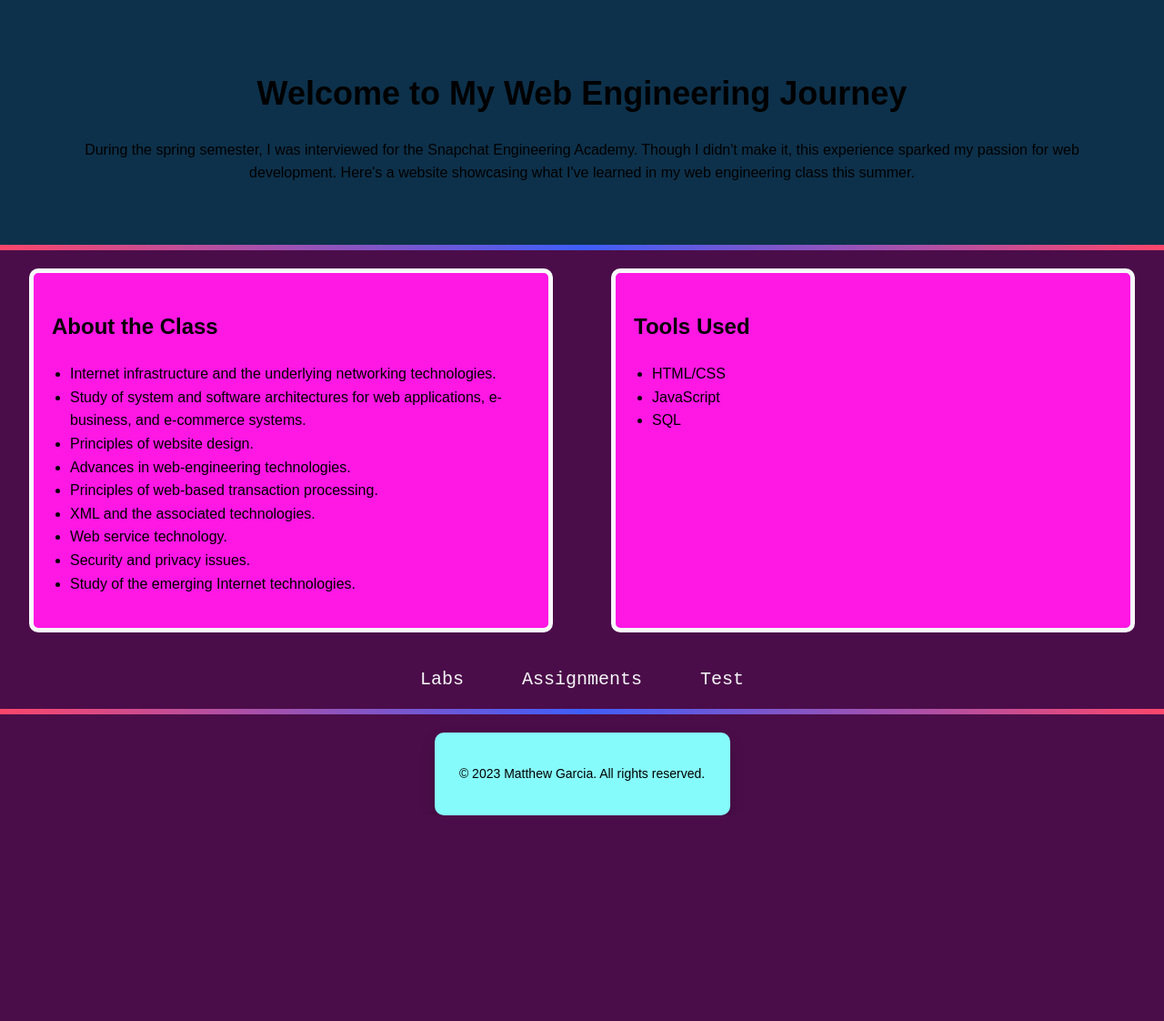
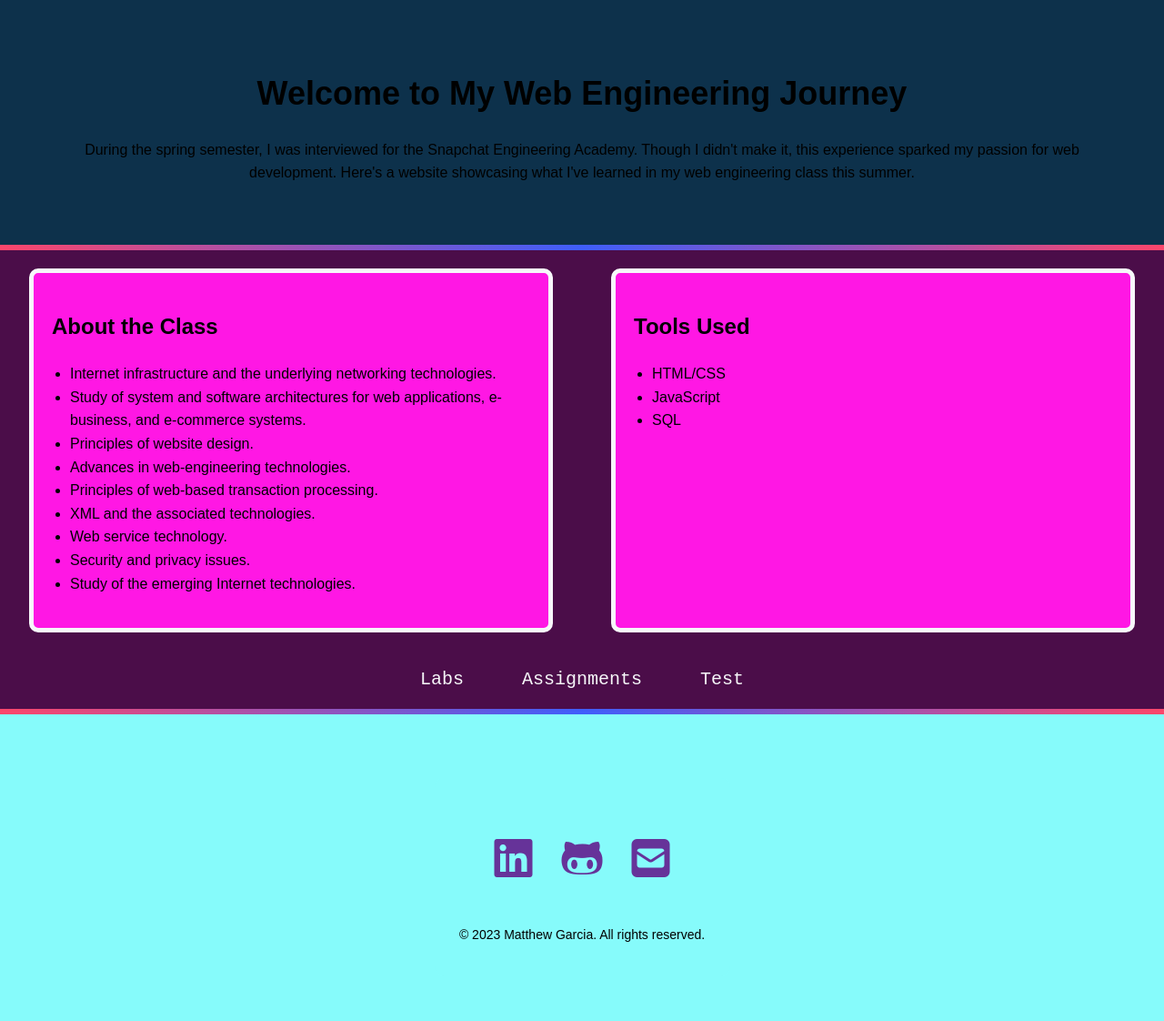
Before and after one commit to nirvanafan205/summer, a plain HTML site: page index.html in a window 1280 px wide. Shown: the whole page at 91% size. Before the commit the page ends 896 px from the top, so only its background shows below. Drawn offline with Linux system fonts and the light colour scheme.

Commit message:
added links to github and linkedin; fixed other minor things

```diff
--- a/index.html
+++ b/index.html
@@ -59,9 +59,35 @@
 
     <div class="gradient"></div>
 
-    <footer>
-        <p>&copy; 2023 Matthew Garcia. All rights reserved.</p>
-    </footer>
+    <header id="footerColor">
+        <footer>
+
+            <ul class="links">
+
+                <li>
+                    <a href="https://www.linkedin.com/in/matthew-garcia-b0301b217/" target="_blank">
+                        <span class="fa-brands fa-linkedin" aria-hidden="true"></span>
+                        <span class="sr-only">Linkedin</span>
+                    </a>
+                </li>
+
+                <li>
+                    <a href="https://github.com/nirvanafan205" target="_blank">
+                        <span class="fa-brands fa-github-alt" aria-hidden="true"></span>
+                        <span class="sr-only">Github</span>
+                    </a>
+                </li>
+
+                <li>
+                    <a href="mailto:matthewgarcia@yahoo.com" target="_blank">
+                        <span class="fa-solid fa-square-envelope" aria-hidden="true"></span>
+                        <span class="sr-only">Email</span>
+                    </a>
+                </li>
+            </ul>
+            <p>&copy; 2023 Matthew Garcia. All rights reserved.</p>
+        </footer>
+    </header>
 </body>
 
 </html>
--- a/style.css
+++ b/style.css
@@ -42,7 +42,8 @@ h1 {
 
 .flex-container {
     display: flex;
-    flex-wrap: wrap; /* Add flex-wrap to prevent items from stretching */
+    flex-wrap: wrap;
+    /* Add flex-wrap to prevent items from stretching */
     justify-content: space-around;
     padding-top: 20px;
 }
@@ -50,8 +51,10 @@ h1 {
 .about,
 .tools {
     flex-basis: 45%;
-    margin-bottom: 20px; /* Add margin between sections */
-    padding: 20px; /* Add padding to create space within the sections */
+    margin-bottom: 20px;
+    /* Add margin between sections */
+    padding: 20px;
+    /* Add padding to create space within the sections */
     background-color: var(--hotmag);
     border: 5px solid var(--white);
     border-radius: 10px;
@@ -76,8 +79,8 @@ footer {
     max-width: 325px;
     margin: 0 auto;
     margin-top: 20px;
-    border-radius: 10px; /* Rounded corners */
-    box-shadow: 0 8px 16px rgba(0, 0, 0, 0.2); /* Add shadow effect */
+    border-radius: 10px;
+    /* Rounded corners */
 }
 
 footer p {
@@ -95,13 +98,16 @@ footer p {
 /* Media query for screens with a maximum width of 768px (e.g., tablets and mobile phones) */
 @media screen and (max-width: 768px) {
     .flex-container {
-        flex-direction: column; /* Stack sections vertically on smaller screens */
+        flex-direction: column;
+        /* Stack sections vertically on smaller screens */
     }
 
     .about,
     .tools {
-        flex-basis: 100%; /* Each section takes full width on smaller screens */
-        border-radius: 10px; /* rounded corners */
+        flex-basis: 100%;
+        /* Each section takes full width on smaller screens */
+        border-radius: 10px;
+        /* rounded corners */
     }
 
     /* Reduce the gradient line height on smaller screens */
@@ -110,14 +116,13 @@ footer p {
     }
 }
 
-
-
 /* Navigation bar */
 nav {
     font-family: var(--mono);
     font-size: 125%;
     padding: 1rem;
-    text-align: center; /* Center the navigation bar */
+    text-align: center;
+    /* Center the navigation bar */
 }
 
 nav ul {
@@ -125,12 +130,14 @@ nav ul {
     padding: 0;
     margin: 0;
     display: flex;
-    justify-content: center; /* Center the list items */
+    justify-content: center;
+    /* Center the list items */
     gap: 2rem;
 }
 
 nav li {
-    display: inline-block; /* Display the list items in a line */
+    display: inline-block;
+    /* Display the list items in a line */
 }
 
 nav a {
@@ -140,16 +147,6 @@ nav a {
 
 nav a:hover {
     color: var(--magenta);
-}
-
-nav [class*="fa-"] {
-    font-size: 150%;
-    color: var(--aqua);
-}
-
-nav h1 [class*="fa-"] {
-    font-size: 100%;
-    color: var(--aqua);
 }
 
 .button {
@@ -175,17 +172,43 @@ nav h1 [class*="fa-"] {
     }
 
     nav li {
-        flex-basis: auto; /* Reset the flex-basis for list items to be inline */
-        text-align: left; /* Align the list items to the left */
-        margin-right: 2rem; /* Add margin between the list items */
+        flex-basis: auto;
+        /* Reset the flex-basis for list items to be inline */
+        text-align: left;
+        /* Align the list items to the left */
+        margin-right: 2rem;
+        /* Add margin between the list items */
     }
 
     nav li:last-child {
-        margin-right: 0; /* Remove margin for the last list item */
+        margin-right: 0;
+        /* Remove margin for the last list item */
     }
 }
 
-.end {
-    padding: 1rem;
-    text-align: center;
+#footerColor {
+    background-color: var(--aqua);
 }
+
+footer ul {
+    list-style-type: none;
+    padding: 0;
+    margin: 2rem 0;
+    display: flex;
+    /* puts all links together */
+    flex-flow: row wrap;
+    justify-content: center;
+    /* centers everything in the row */
+    align-items: center;
+    /* puts gaps between each elements */
+    gap: 2rem;
+    font-size: 3rem;
+}
+
+span {
+    color: rebeccapurple;
+}
+
+footer ul span:hover {
+    color: seagreen;
+}
```
Also changed, not shown: labs.html (+1 -0 lines).
